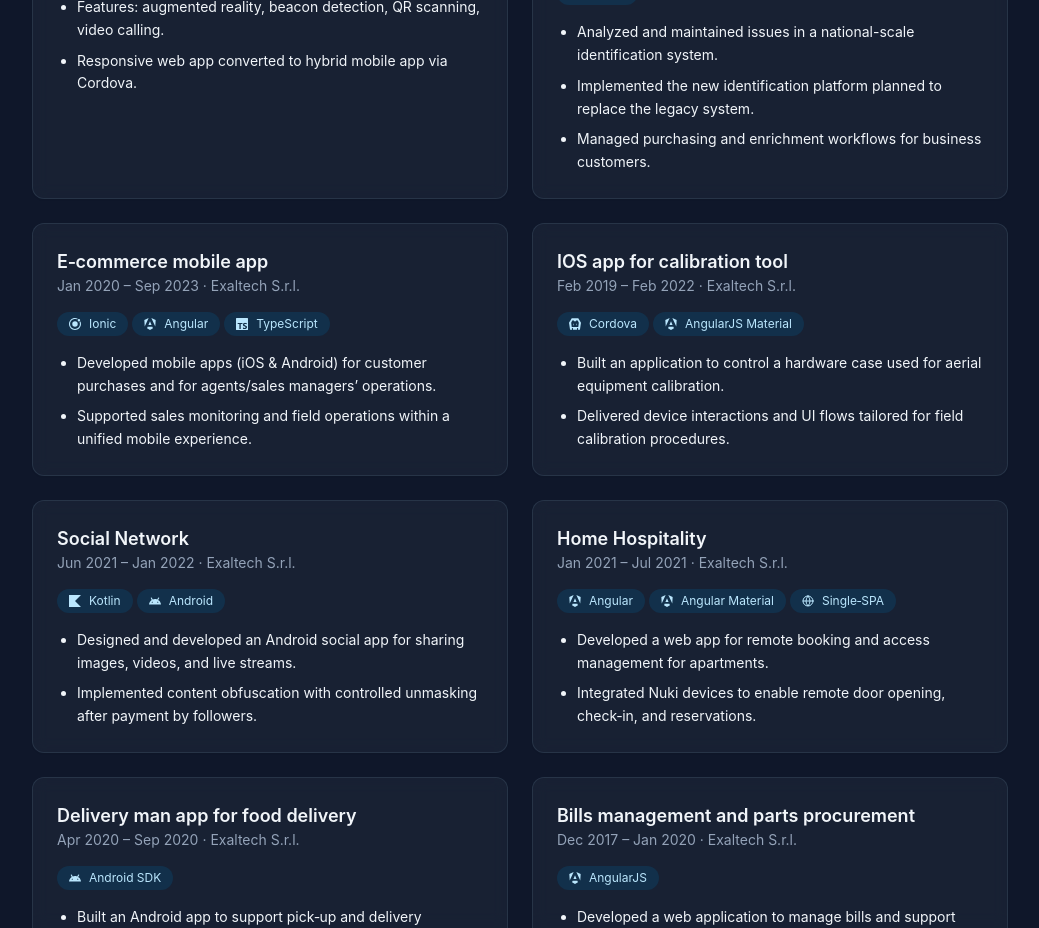
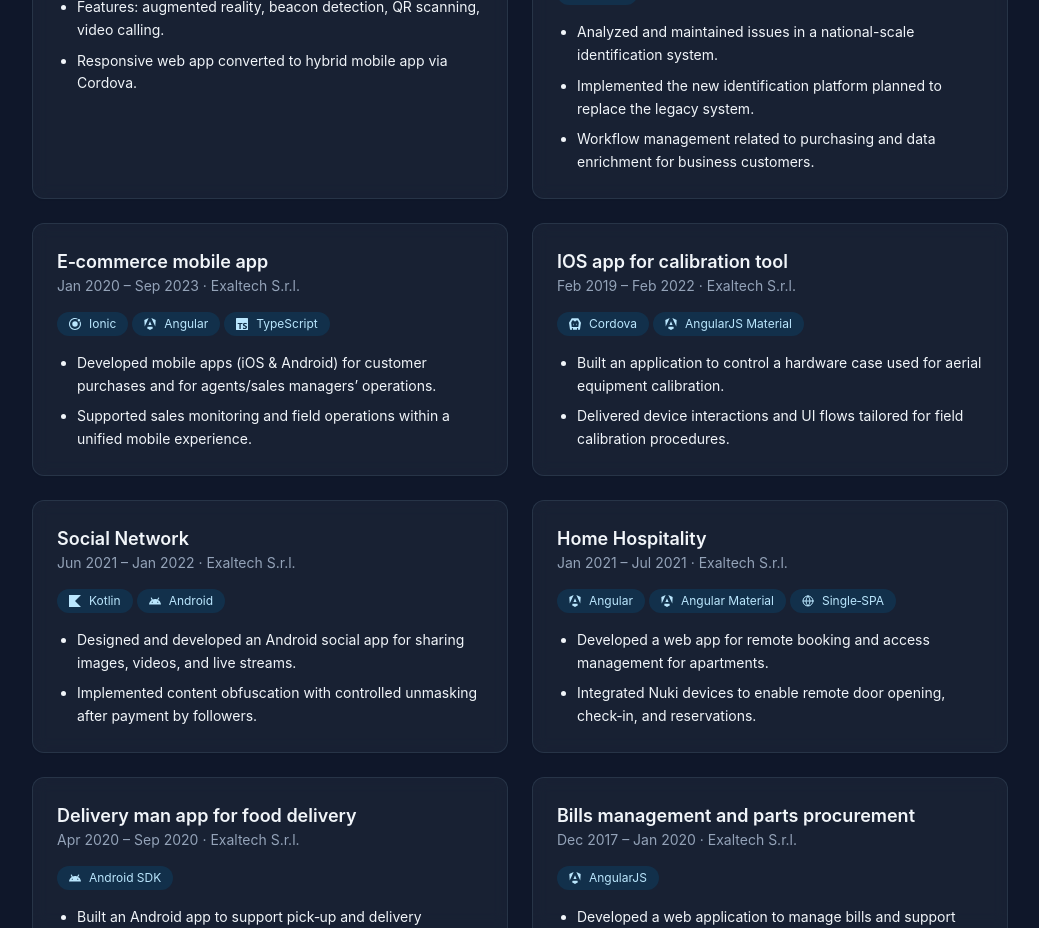
Before and after one commit to scaminati/portfolio, a React (Vite) app: page / in a window 1280 px wide. Shown: the part 3700-4628 px from the top of the page, without its empty margins (120-1159 px from the left). Built offline with nearby package versions, Linux system fonts and the light colour scheme.

Commit message:
udpate project description

```diff
--- a/src/data/profile.js
+++ b/src/data/profile.js
@@ -114,7 +114,7 @@
       points: [
         "Analyzed and maintained issues in a national-scale identification system.",
         "Implemented the new identification platform planned to replace the legacy system.",
-        "Managed purchasing and enrichment workflows for business customers."
+        "Workflow management related to purchasing and data enrichment for business customers."
       ]
     },
     {
```
